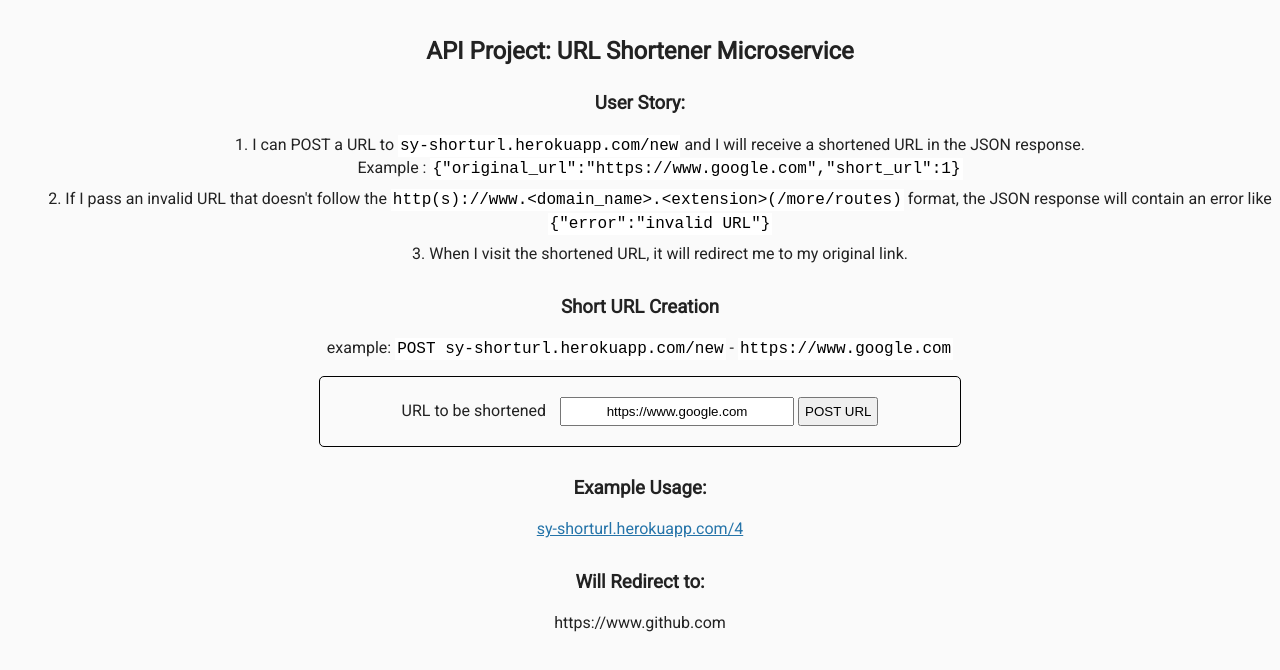
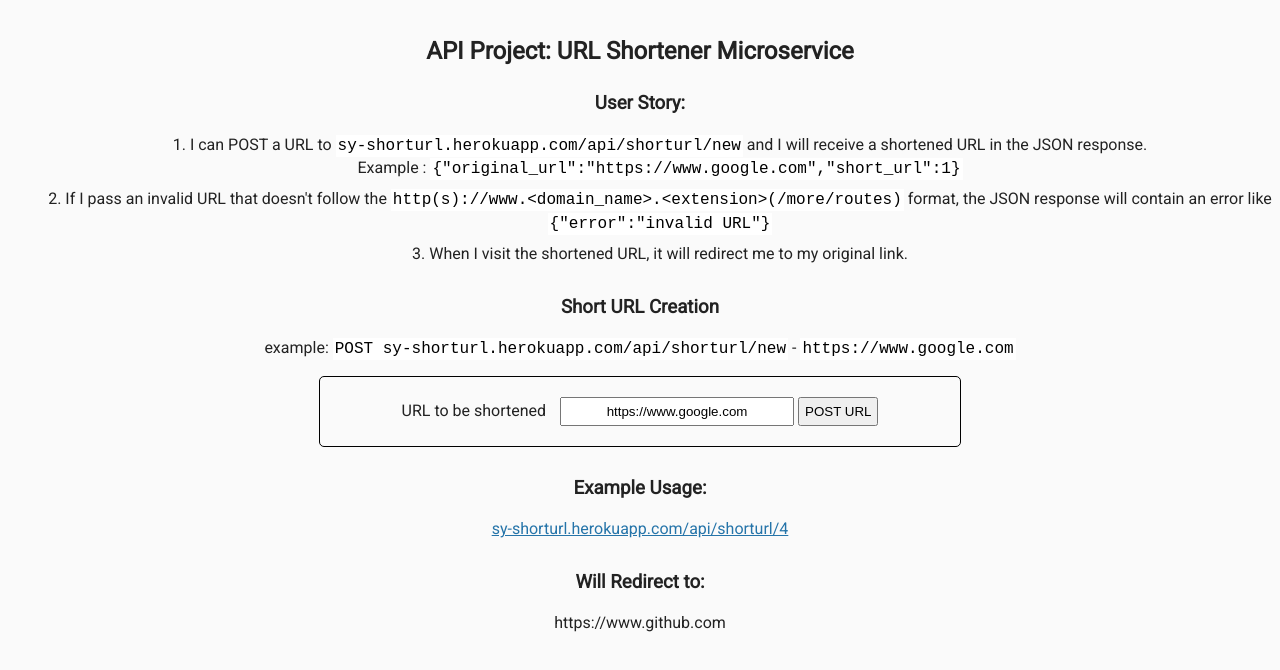
Before and after one commit to shirley-yu/url-shortener, a website: page views/index.html in a window 1280 px wide. Drawn offline with Linux system fonts and the light colour scheme.

Commit message:
route fixes

```diff
--- a/server.js
+++ b/server.js
@@ -41,7 +41,7 @@ mongoose.set("debug", true);
 
 var Url = mongoose.model("Url", urlSchema);
 
-app.post("/new", function(req, res) {
+app.post("/api/shorturl/new", function(req, res) {
   var orig_url = req.body["url"];
 
   // validate url
@@ -78,7 +78,7 @@ app.post("/new", function(req, res) {
   }
 });
 
-app.get("/:shorturl", function(req, res) {
+app.get("/api/shorturl/:shorturl", function(req, res) {
   var short = req.params.shorturl;
   // check if shorturl is a valid integer
   if (isNaN(short)) {
--- a/views/index.html
+++ b/views/index.html
@@ -22,8 +22,9 @@
       <h3>User Story:</h3>
       <ol>
         <li>
-          I can POST a URL to <code>sy-shorturl.herokuapp.com/new</code> and I
-          will receive a shortened URL in the JSON response.<br />Example :
+          I can POST a URL to
+          <code>sy-shorturl.herokuapp.com/api/shorturl/new</code> and I will
+          receive a shortened URL in the JSON response.<br />Example :
           <code>{"original_url":"https://www.google.com","short_url":1}</code>
         </li>
         <li>
@@ -42,10 +43,10 @@
 
       <h3>Short URL Creation</h3>
       <p>
-        example: <code>POST sy-shorturl.herokuapp.com/new</code> -
+        example: <code>POST sy-shorturl.herokuapp.com/api/shorturl/new</code> -
         <code>https://www.google.com</code>
       </p>
-      <form action="/new" method="POST">
+      <form action="/api/shorturl/new" method="POST">
         <label for="url_input">URL to be shortened</label>
         <input
           id="url_input"
@@ -56,8 +57,8 @@
         <input type="submit" value="POST URL" />
       </form>
       <h3>Example Usage:</h3>
-      <a href="https://sy-shorturl.herokuapp.com/4">
-        sy-shorturl.herokuapp.com/4
+      <a href="https://sy-shorturl.herokuapp.com/api/shorturl/4">
+        sy-shorturl.herokuapp.com/api/shorturl/4
       </a>
 
       <h3>Will Redirect to:</h3>
```
Also changed, not shown: README.md.
